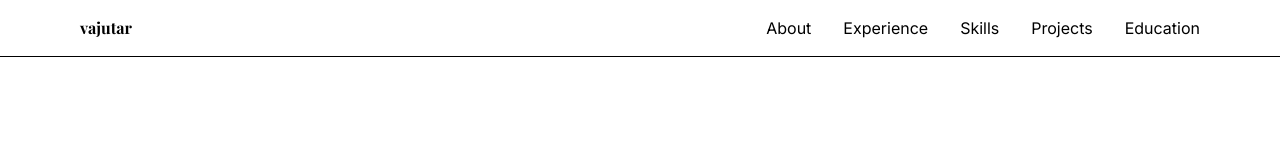
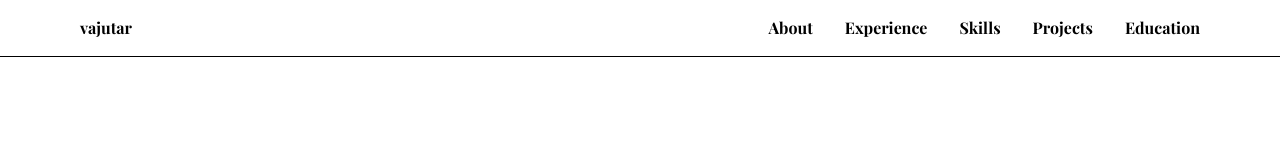
Before and after one commit to v-adrian/portfolio-website, a React (Vite) app: page / in a window 1280 px wide. Shown: the top 160 px of the page. Built offline with nearby package versions, Linux system fonts and the light colour scheme; a web font is replaced by a local one.

Commit message:
Adjust styling

```diff
--- a/src/layouts/Header.tsx
+++ b/src/layouts/Header.tsx
@@ -14,14 +14,14 @@ function Header() {
 
   return (
     <>
-      <header className="fixed inset-x-0 top-0 z-50 flex bg-white/80 py-4 backdrop-blur-sm border-b">
+      <header className="fixed inset-x-0 top-0 z-50 flex border-b bg-white/80 py-4 backdrop-blur-sm">
         <div className="mx-auto flex w-full max-w-6xl justify-between px-4">
           <a className="font-heading font-bold" href="#">
             vajutar
           </a>
 
           {/* Desktop */}
-          <nav className="hidden space-x-8 sm:flex">
+          <nav className="hidden space-x-8 sm:flex font-heading font-bold">
             {NAV_LINKS.map((link) => (
               <a key={link.href} href={link.href}>
                 {link.label}
@@ -48,7 +48,7 @@ function Header() {
               key={link.href}
               href={link.href}
               onClick={() => setIsMenuOpen(false)}
-              className="py-2 text-2xl font-bold font-heading"
+              className="font-heading py-2 text-2xl font-bold"
             >
               {link.label}
             </a>
```
